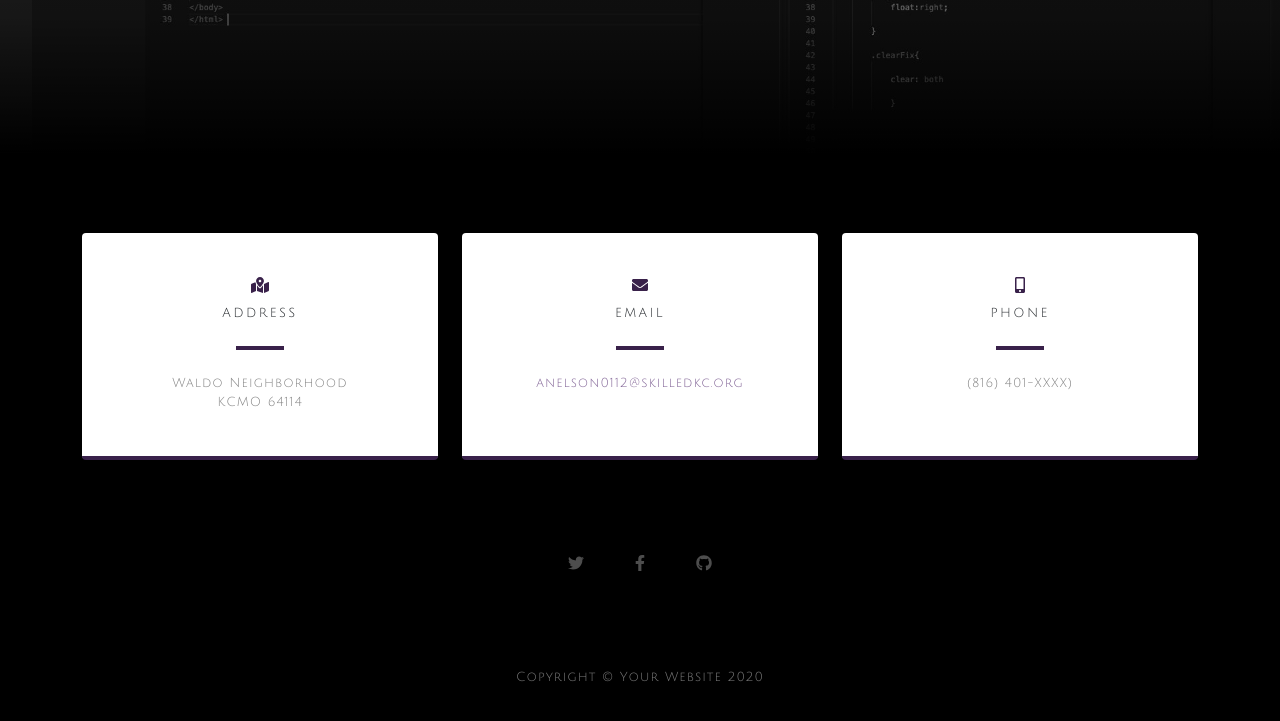
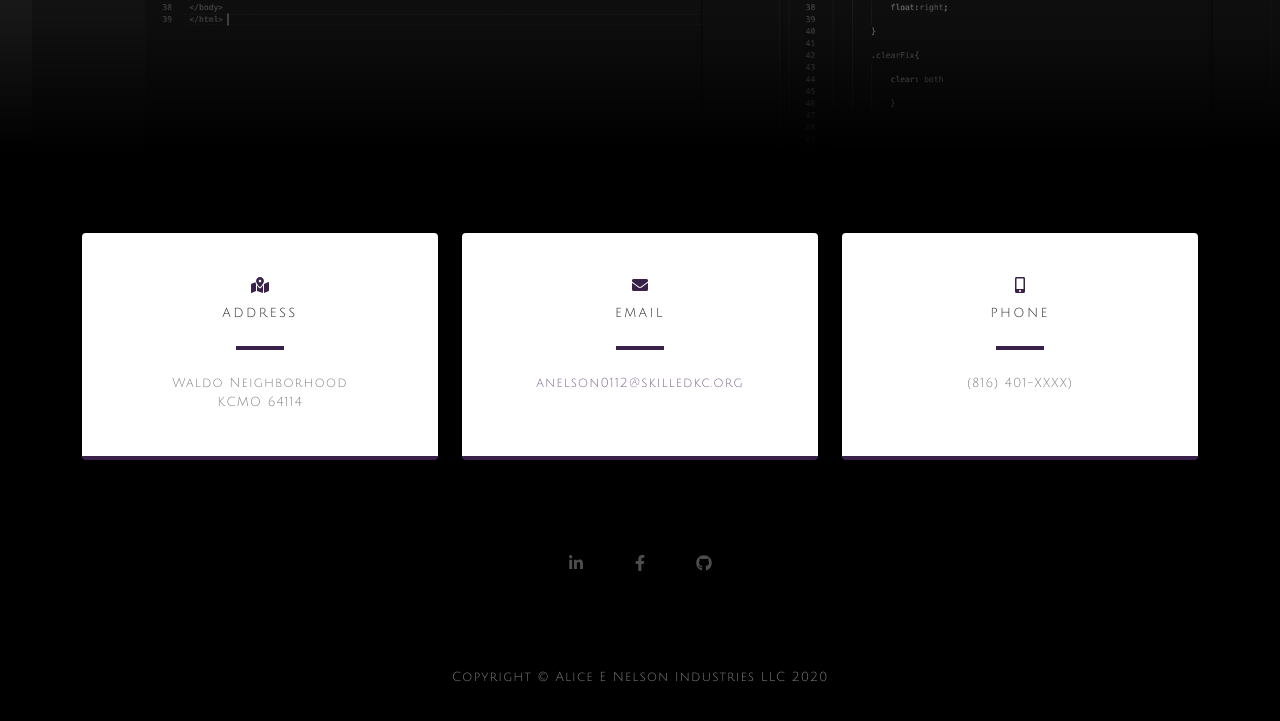
Before and after one commit to anelson0112/Portfolio, a plain HTML site: page index.html in a window 1280 px wide. Shown: the part 4078-4799 px from the top of the page. Drawn offline with nearby package versions, Linux system fonts and the light colour scheme.

Commit message:
LinkedIn

```diff
--- a/index.html
+++ b/index.html
@@ -159,14 +159,14 @@
                     </div>
                 </div>
                 <div class="social d-flex justify-content-center">
-                    <a class="mx-2" href="#!"><i class="fab fa-twitter"></i></a>
+                    <a class="mx-2" href="https://www.linkedin.com/in/aliceenelson"><i class="fab fa-linkedin-in"></i></a>
                     <a class="mx-2" href="#!"><i class="fab fa-facebook-f"></i></a>
                     <a class="mx-2" href="https://github.com/anelson0112"><i class="fab fa-github"></i></a>
                 </div>
             </div>
         </section>
         <!-- Footer-->
-        <footer class="footer bg-black small text-center text-white-50"><div class="container">Copyright © Your Website 2020</div></footer>
+        <footer class="footer bg-black small text-center text-white-50"><div class="container">Copyright © Alice E Nelson Industries LLC 2020</div></footer>
         <!-- Bootstrap core JS-->
         <script src="https://cdnjs.cloudflare.com/ajax/libs/jquery/3.5.1/jquery.min.js"></script>
         <script src="https://stackpath.bootstrapcdn.com/bootstrap/4.5.0/js/bootstrap.bundle.min.js"></script>
```
